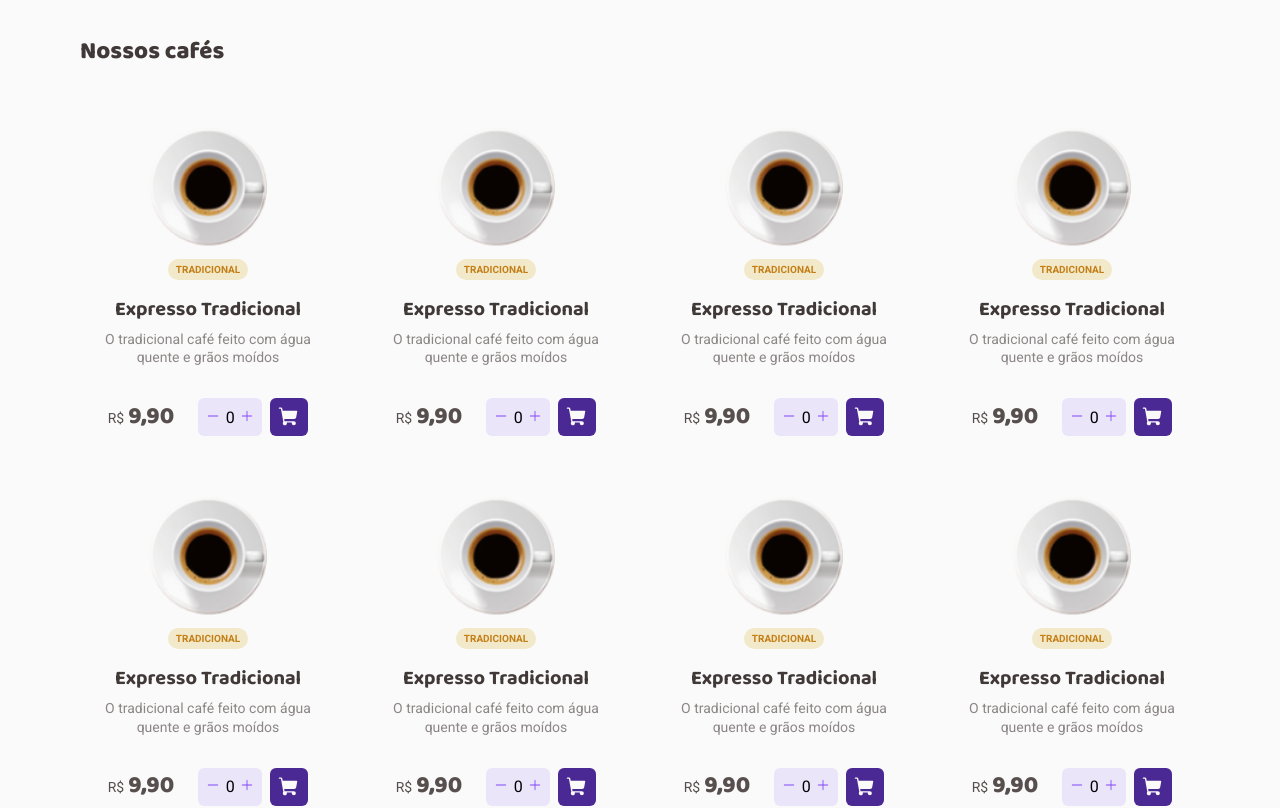
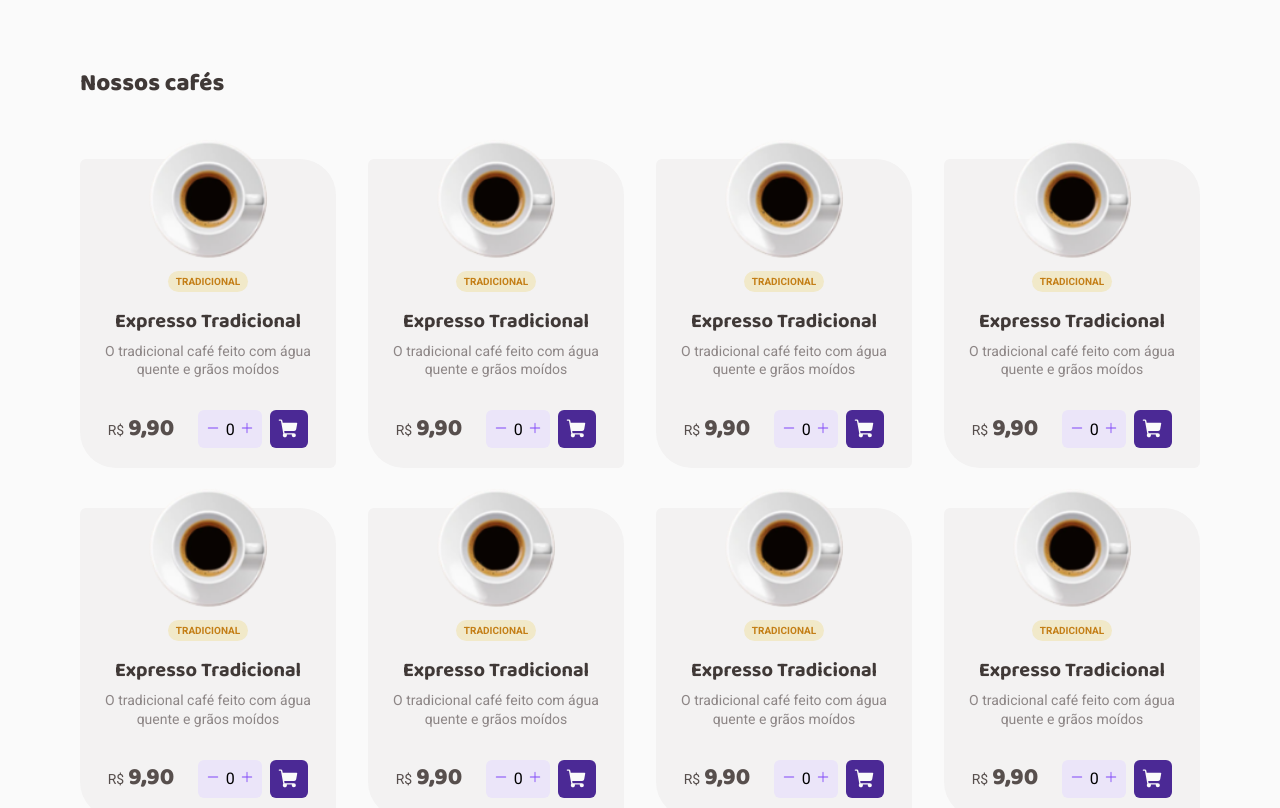
Before and after one commit to legeannd/coffee-delivery, a React (Vite) app: page / in a window 1280 px wide. Shown: the part 640-1448 px from the top of the page. Built offline with nearby package versions, Linux system fonts and the light colour scheme.

Commit message:
feat: coffee card background style

```diff
--- a/src/components/Header/styles.ts
+++ b/src/components/Header/styles.ts
@@ -4,6 +4,7 @@ export const HeaderContainer = styled.header`
   display: flex;
   align-items: center;
   justify-content: space-between;
+  padding: 2rem 0;
 
   nav {
     display: flex;
--- a/src/layouts/DefaultLayout/styles.ts
+++ b/src/layouts/DefaultLayout/styles.ts
@@ -3,5 +3,4 @@ import styled from 'styled-components'
 export const LayoutContainer = styled.div`
   max-width: 70rem;
   margin: 0 auto;
-  padding: 2rem 0;
 `
--- a/src/pages/Home/Components/CoffeeCard/styles.ts
+++ b/src/pages/Home/Components/CoffeeCard/styles.ts
@@ -6,9 +6,13 @@ export const CardContainer = styled.div`
   align-items: center;
   padding: 0 1.5rem 1.25rem;
 
+  background: ${(props) => props.theme['base-card']};
+  border-radius: 6px 36px;
+
   img {
     width: 7.5rem;
     height: 7.5rem;
+    margin-top: -1.25rem;
   }
 `
 
```
